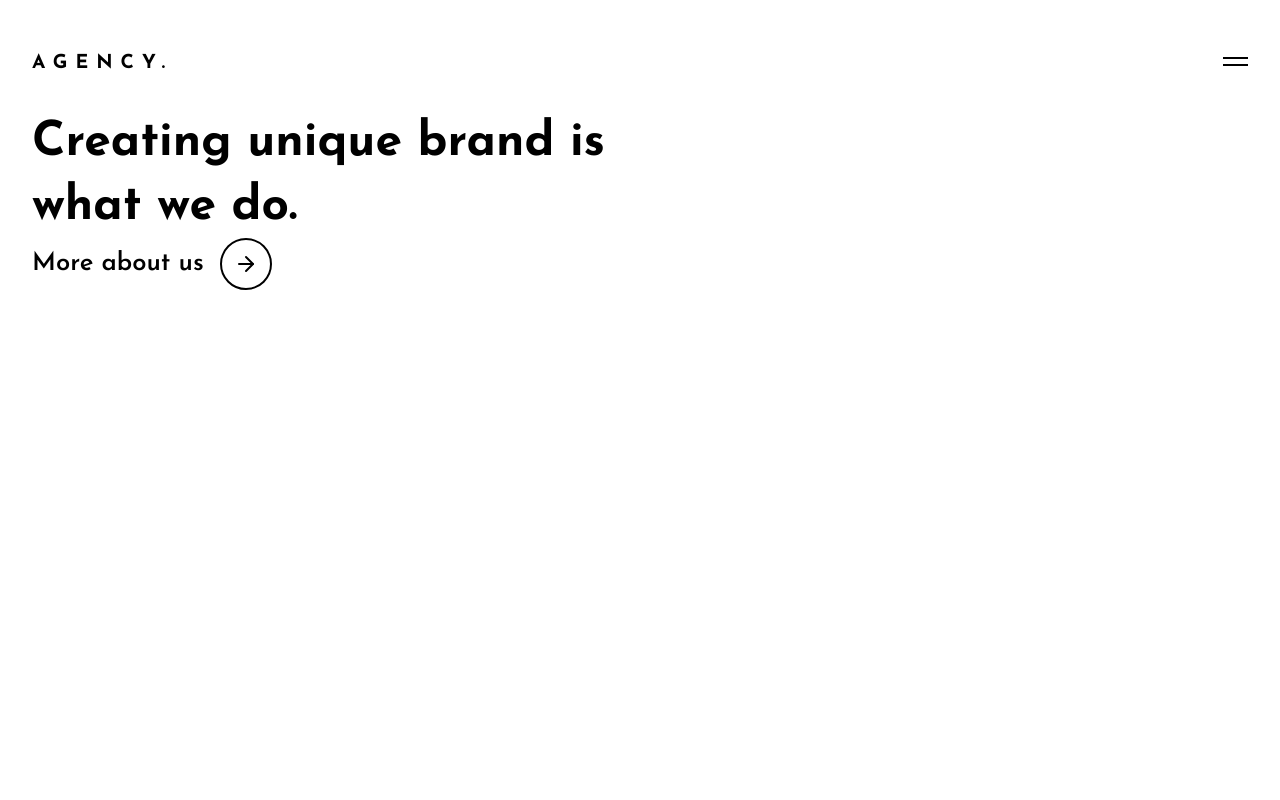
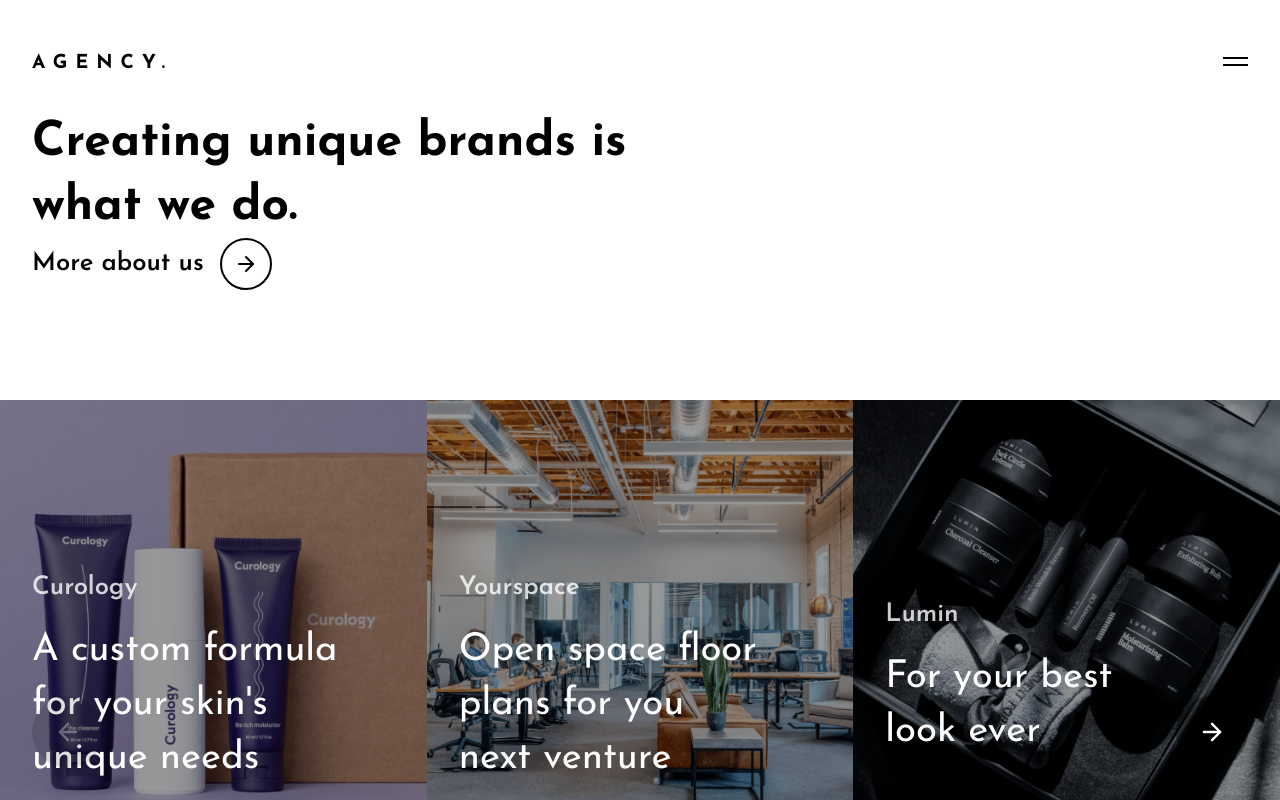
Before and after one commit to orloke/mel-river, a Next.js app: page / in a window 1280 px wide. Built offline with nearby package versions, Linux system fonts and the light colour scheme.

Commit message:
feat: improving style

```diff
--- a/src/app/globals.css
+++ b/src/app/globals.css
@@ -10,7 +10,7 @@
 }
 
 .container {
-  @apply w-[1560px] min-w-[1560px] mt-0 mx-auto h-full mdDesktop:w-[1280px] mdDesktop:min-w-[1280px] desktop:w-full desktop:min-w-[1080px] mdTablet:w-full mdTablet:min-w-full;
+  @apply max-w-[1560px] mt-0 mx-auto h-full mdDesktop:w-full desktop:w-full mdTablet:w-full tablet:w-full;
 }
 
 .container .row {
@@ -56,3 +56,11 @@
 .line span {
   @apply absolute;
 }
+
+.cases-arrow {
+  @apply bg-black/40 h-[72px] w-[72px] rounded-full flex justify-center items-center disabled:opacity-30;
+}
+
+.cases-arrow svg {
+  @apply text-white h-7 w-7;
+}
--- a/src/app/page.tsx
+++ b/src/app/page.tsx
@@ -1,6 +1,7 @@
 'use client'
 
 import { Banner } from "@/components/Banner";
+import { Cases } from "@/components/Cases";
 import { Header } from "@/components/Header";
 import { useEffect } from "react";
 
@@ -13,6 +14,7 @@
     <>
       <Header />
       <Banner />
+      <Cases />
     </>
   );
 }
--- /dev/null
+++ b/src/assets/arrow-left.tsx
@@ -0,0 +1,25 @@
+import { twMerge } from "tailwind-merge";
+
+interface ArrowLeftProps {
+  className?: string;
+}
+
+export function ArrowLeft({ className }: ArrowLeftProps) {
+  return (
+    <svg
+      xmlns='http://www.w3.org/2000/svg'
+      width='24'
+      height='24'
+      viewBox='0 0 24 24'
+      fill='none'
+      stroke='currentColor'
+      stroke-width='2'
+      stroke-linecap='round'
+      stroke-linejoin='round'
+      className={twMerge('feather feather-arrow-left',className)}
+    >
+      <line x1='19' y1='12' x2='5' y2='12'></line>
+      <polyline points='12 19 5 12 12 5'></polyline>
+    </svg>
+  );
+}
--- a/src/components/Banner/index.tsx
+++ b/src/components/Banner/index.tsx
@@ -17,19 +17,19 @@
         <div className='row flex flex-col justify-center'>
           <h2 className='text-[3rem] leading-[4.2rem] font-bold z-10 text-white mix-blend-difference tablet:text-[2.4rem] tablet:leading-[3rem] phone:mt-[72px] phone:text-[1.7rem] phone:leading-[2.2rem] '>
             <div className='line'>
-              <span>Creating unique brand is</span>
+              <span>Creating unique brands is</span>
             </div>
             <div className='line'>
               <span>what we do.</span>
             </div>
           </h2>
-          <div className='btn-row w-64 relative z-[2] '>
+          <div className='btn-row w-64 tablet:w-full relative z-[2] '>
             <Link
               href=''
               className='text-[1.6rem] text-black flex items-center font-semibold tablet:text-[1.3rem] phone:text-[1.1rem] group '
             >
-              More about us{" "}
-              <span className="flex items-center justify-center ml-4 border-2 border-black p-3 rounded-full transition-all duration-[400ms] ease-in-out tablet:p-1.5 tablet:w-5 tablet:h-5 phone:p-1 phone:w-4 phone:h-4 group-hover:bg-black">
+              <span>More about us </span>
+              <span className="flex items-center justify-center ml-4 border-2 border-black p-3 rounded-full transition-all duration-[400ms] ease-in-out mdTablet:p-1 tablet:p-0 mdTablet:w-5 mdTablet:h-5 talbet:w-4 tablet:h-4 group-hover:bg-black">
                 <RightArrow className='text-black group-hover:text-white h-6 w-6 transition-all duration-[400ms] ease-in-out ' />
               </span>
             </Link>
--- /dev/null
+++ b/src/components/Cases/index.tsx
@@ -0,0 +1,79 @@
+import { ArrowLeft } from "@/assets/arrow-left";
+import { RightArrow } from "@/assets/arrow-right";
+import Image from "next/image";
+
+interface CasesProps {
+  /* props go here */
+}
+
+const caseStudies = [
+  {
+    id: 1,
+    subtitle: "Curology",
+    title: "A custom formula for your skin's unique needs",
+    img: "curology-min",
+  },
+  {
+    id: 2,
+    subtitle: "Yourspace",
+    title: "Open space floor plans for you next venture",
+    img: "yourspace-min",
+  },
+  {
+    id: 3,
+    subtitle: "Lumin",
+    title: "For your best look ever",
+    img: "lumin-min",
+  },
+];
+
+export function Cases() {
+  return (
+    <section
+      className='cases h-[50vh] '
+      style={{
+        height: "calc(var(--vh, 1vh)*50)",
+      }}
+    >
+      <div className='container-fluid'>
+        <div className='cases-navigation absolute bottom-0 w-full flex justify-between items-center z-[6] p-8 box-border tablet:hidden '>
+          <button disabled className='cases-arrow prev'>
+            <ArrowLeft />
+          </button>
+          <button className='cases-arrow next'>
+            <RightArrow />
+          </button>
+        </div>
+        <div className='row tablet:flex-col'>
+          {caseStudies.map(caseItem => (
+            <div
+              key={caseItem.id}
+              className='case relative w-1/3 tablet:w-full bg-black cursor-pointer group '
+            >
+              <div
+                className='case-details h-[50vh] flex flex-col justify-center p-8 box-border z-[1] relative tablet:w-screen phone:p-4 '
+                style={{
+                  height: "calc(var(--vh, 1vh)*50)",
+                }}
+              >
+                <span className='mt-[156px] text-[1.6rem] opacity-80 text-white font-semibold betweenTabletAndDesktop:text-[1.4rem] phone:text-[1.2rem] phone:leading-[2.2rem] '>
+                  {caseItem.subtitle}
+                </span>
+                <h2 className='text-[2.4rem] leading-[3.4rem] w-[85%] mt-4 text-white betweenTabletAndDesktop:text-[2rem] betweenTabletAndDesktop:leading-[2.4rem] phone:text-[1.7rem] phone:leading-[2.2rem] phone:mt-2 '>
+                  {caseItem.title}
+                </h2>
+              </div>
+              <div className='case-image group-hover:opacity-40 top-0 left-0 w-full h-full absolute overflow-hidden opacity-60 transition-all duration-[400ms] ease-[cubic-bezier(0.6,-0.05,0.1,0.99)] '>
+                <Image
+                  src={require(`../../assets/${caseItem.img}.png`)}
+                  alt={caseItem.title}
+                  className='h-full w-full object-cover '
+                />
+              </div>
+            </div>
+          ))}
+        </div>
+      </div>
+    </section>
+  );
+}
--- a/tailwind.config.js
+++ b/tailwind.config.js
@@ -11,6 +11,7 @@
         phone: { max: "425px" },
         tablet: { max: "768px" },
         mdTablet: { max: "1080px" },
+        betweenTabletAndDesktop: { min: "1080", max: "1366px" },
         desktop: { max: "1366px" },
         mdDesktop: { max: "1560px" },
         lgDesktop: { max: "1920px" },
```
Also changed, not shown: src/assets/arrow-left.svg (deleted).
